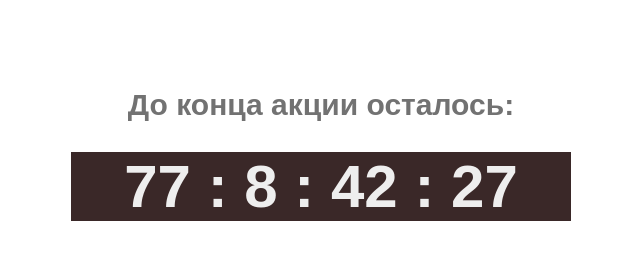
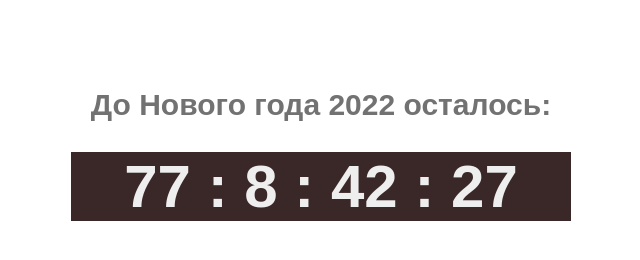
Before and after one commit to piron-johny/test, a plain HTML site: page timeCounter/index.html in a window 1280 px wide. Shown: the whole page, without its empty margins (319-959 px from the left). Drawn offline with Linux system fonts and the light colour scheme.

Commit message:
Update index.html

```diff
--- a/timeCounter/index.html
+++ b/timeCounter/index.html
@@ -10,7 +10,7 @@
 <body>
 
   <div class="couter">
-    <h3>До конца акции осталось:</h3>
+    <h3>До Нового года 2022 осталось:</h3>
     <p class="clock" id="countDown"></p>
   </div>
 
```
